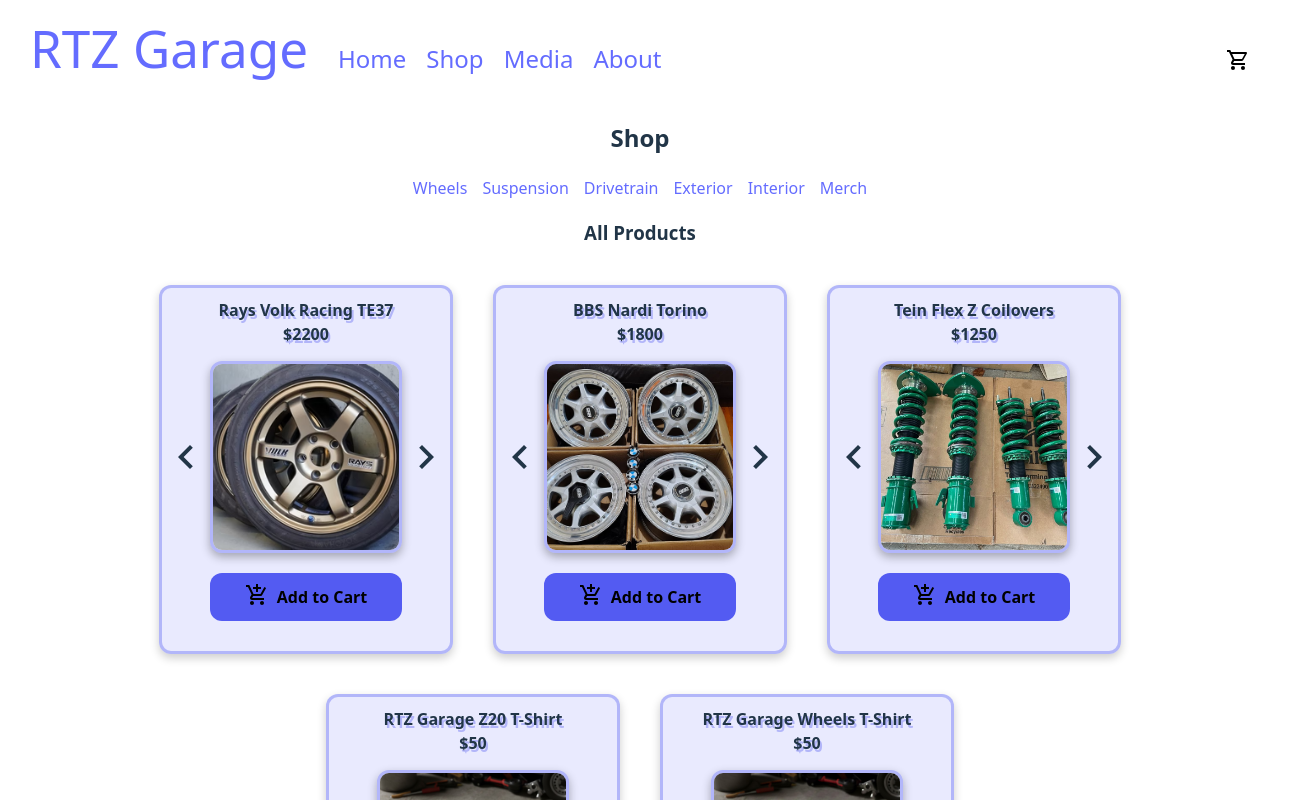
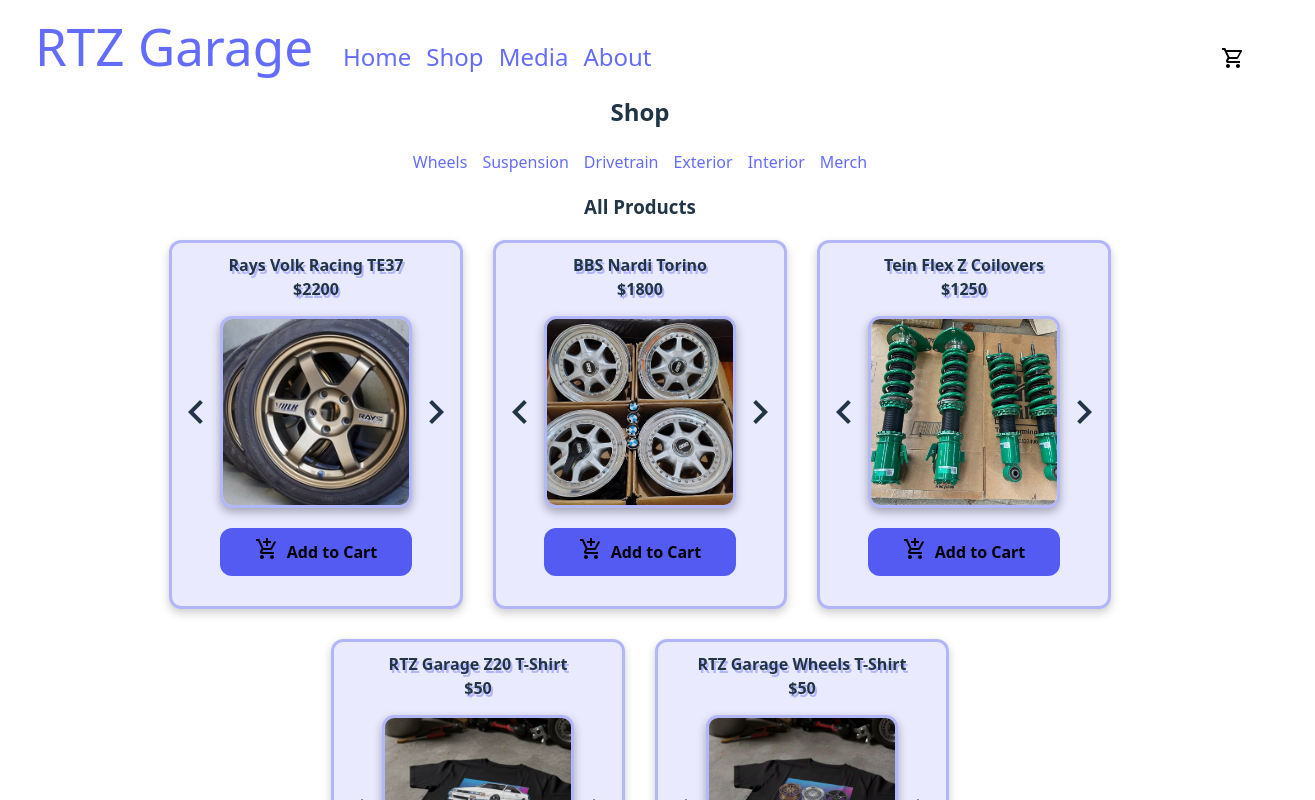
Before and after one commit to Frobii/rtz-garage, a React (Vite) app: page /shop in a window 1280 px wide. Shown: the top 800 px of the page, 1315 px wide, since content can reach past the window. Built offline with nearby package versions, Linux system fonts and the light colour scheme.

Commit message:
refactor page layout

```diff
--- a/src/features/cart/Cart.module.css
+++ b/src/features/cart/Cart.module.css
@@ -3,11 +3,11 @@
   padding: 0px;
   height: 80px;
   width: 80px;
-  top: 20px;
+  top: var(--page-padding-top);
   display: flex;
   flex-direction: row-reverse;
   align-items: center;
-  right: var(--page-margin);
+  right: var(--page-padding-sides);
   background: none;
   border: none;
   cursor: pointer;
@@ -16,8 +16,8 @@
 
 .cartDropdown {
   position: fixed;
-  top: 100px; /* cartButton height + top */
-  right: var(--page-margin);
+  top: calc(80px + var(--page-padding-top)); /* cartButton height + top */
+  right: var(--page-padding-sides);
   background-color:#242424;
   border: 1px solid #ccc;
   border-radius: 8px;
--- a/src/features/product/ProductCard.module.css
+++ b/src/features/product/ProductCard.module.css
@@ -1,7 +1,6 @@
 .productWrapper {
     width: fit-content;
     background-color:#535bf221;
-    margin: 20px;
     padding-bottom: 30px;
     border-radius: 12px;
     box-shadow: 0 4px 10px rgba(0,0,0,0.2);
--- a/src/features/product/ProductList.module.css
+++ b/src/features/product/ProductList.module.css
@@ -3,4 +3,5 @@
     justify-content:center;
     flex-wrap: wrap;
     width: 100%;
+    gap: 30px;
 }
--- a/src/index.css
+++ b/src/index.css
@@ -1,5 +1,7 @@
-:root { /* css variables */
-  --page-margin: 30px;
+:root {
+  /* css variables */
+  --page-padding-sides: 35px;
+  --page-padding-top: calc(var(--page-padding-sides) / 2);
 
   --product-text-boldness: 600;
   --product-text-shadow: 2px 3px #535bf25d;
@@ -13,9 +15,8 @@
 }
 
 #root {
-  max-width: 1280px;
-  /* margin: 0 auto; */
-  padding: 0rem;
+  padding: var(--page-padding-sides);
+  padding-top: var(--page-padding-top);
   text-align: center;
 }
 
@@ -45,7 +46,6 @@
 
 body {
   margin: 0;
-  display: flex;
   min-width: 320px;
   min-height: 100vh;
 }
@@ -53,8 +53,7 @@
 h1 {
   font-size: 3.2rem;
   line-height: 1.1;
-  margin-top: 20px;
-  margin-bottom: 20px;
+  margin: 0px;
 }
 
 ul {
--- a/src/layouts/Layout.module.css
+++ b/src/layouts/Layout.module.css
@@ -3,23 +3,12 @@
   flex-wrap: wrap;
   align-items: baseline;
   width: 100vw;
-  min-height: 100px;
-}
-
-.siteTitleLink, .navBar {
-  margin-left: var(--page-margin);
+  gap: 30px;
 }
 
 .navBar {
   font-size: 1.5rem;
-  padding-right: 80px;
+  padding-right: 100px;
   display: flex;
-  gap: 20px;
+  gap: 15px;
 }
-
-.pageContent {
-  width: 100vw;
-  margin: 0 auto;
-  padding-left: 1.4rem;
-  padding-right: 1.4rem;
-}
```
